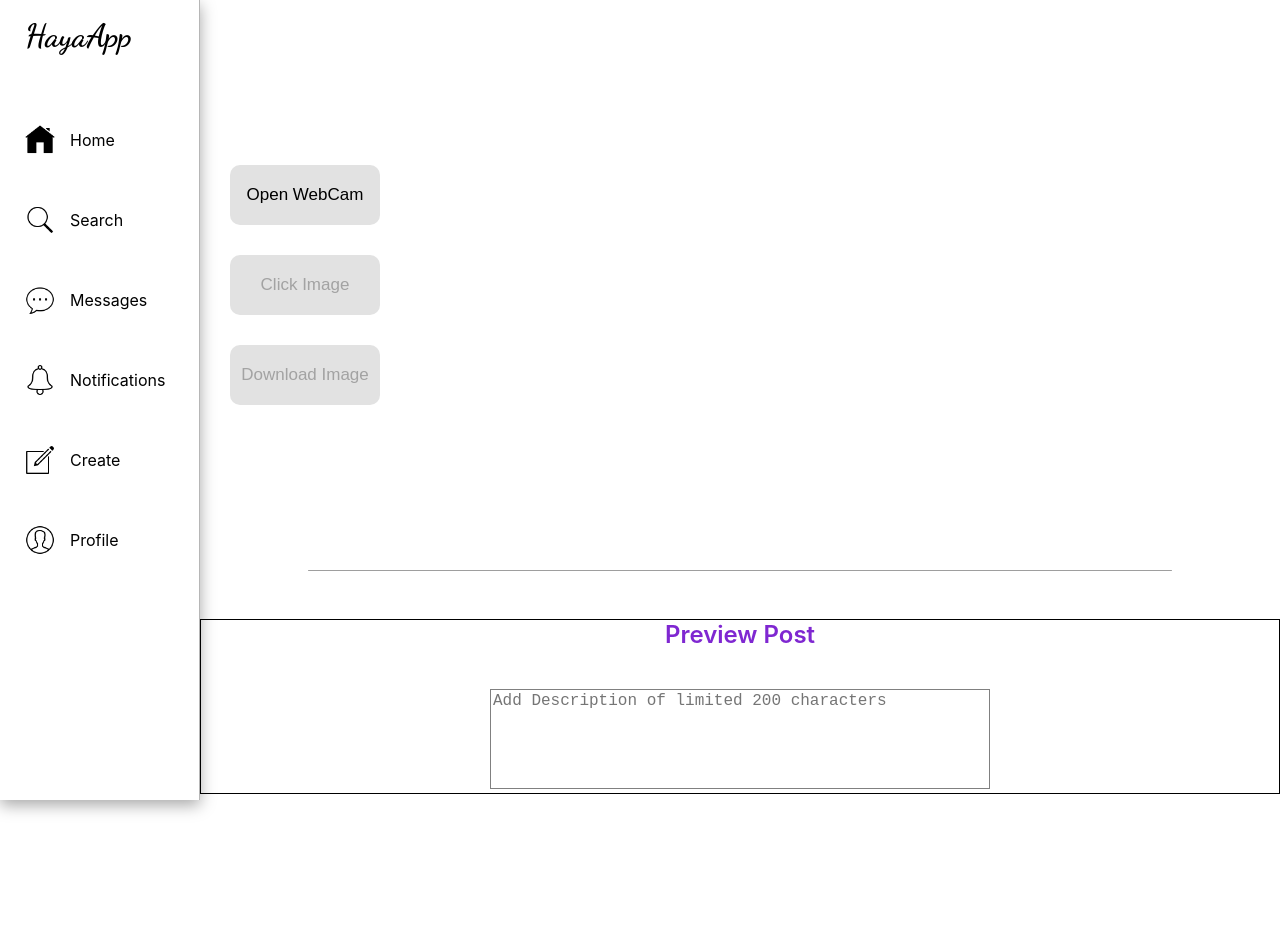
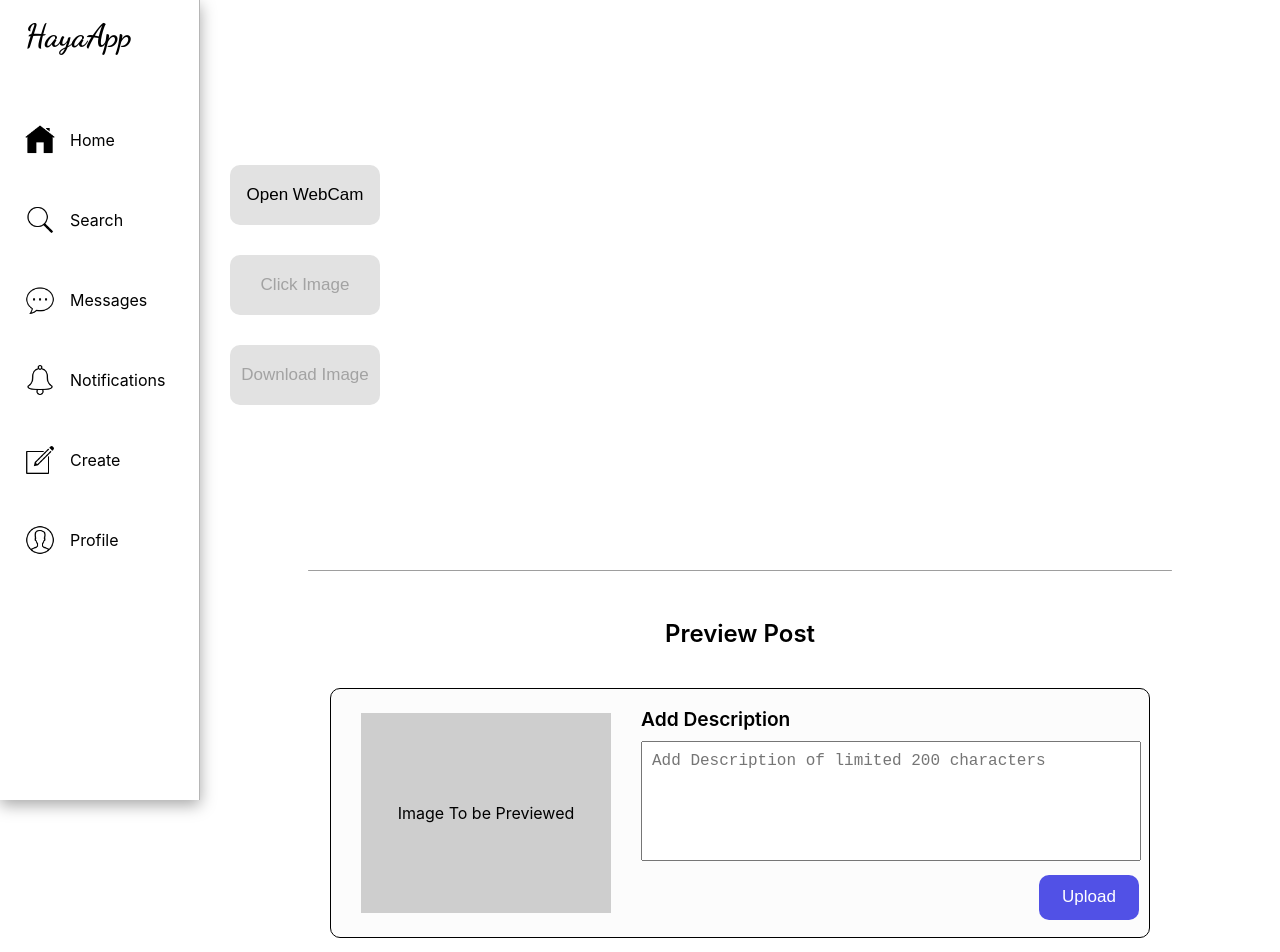
Before and after one commit to UsmanSaleem2003/MERN_Social_Media_App-HayaApp, a React (Create React App) app in the folder frontend/: page /create in a window 1280 px wide. Shown: the top 952 px of the page. Before the commit the page ends 834 px from the top, so only its background shows below. Built offline with nearby package versions, Linux system fonts and the light colour scheme.

Commit message:
Create Page Completed

```diff
--- a/frontend/src/App.js
+++ b/frontend/src/App.js
@@ -6,6 +6,7 @@ import Search from "./Pages/Search/Search";
 import Create from "./Pages/Create/Create";
 import Notifications from "./Pages/Notifications/Notifications";
 import Profile from "./Pages/Profile/Profile";
+import Login from "./Pages/Login/Login";
 import { BrowserRouter, Routes, Route } from 'react-router-dom';
 import EditProfile from './Pages/EditProfile/EditProfile';
 
@@ -16,7 +17,8 @@ function App() {
         <Sidebar />
         <div className='routess'>
           <Routes>
-            <Route path='/' element={<Home />} />
+            <Route path='/' element={<Login />} />
+            <Route path='/Home' element={<Home />} />
             <Route path='/search' element={<Search />} />
             <Route path='/messages' element={<Messages />} />
             <Route path='/notifications' element={<Notifications />} />
--- a/frontend/src/Components/AddContent/AddContent.css
+++ b/frontend/src/Components/AddContent/AddContent.css
@@ -62,7 +62,6 @@
 .webcam-btn:hover, .clickImage-btn:hover, .downloadImg-btn:hover{
     transition: 0.5s ease-in-out;
     box-shadow: rgba(50, 50, 93, 0.25) 0px 13px 27px -5px, rgba(0, 0, 0, 0.3) 0px 8px 16px -8px;
-
 }
 
 .webcam-pic{
@@ -75,15 +74,12 @@
     flex-direction: column;
     margin-top: 40px;
     align-items: center;
-    /* background-color: rgb(226, 226, 226); */
-    border: 1px solid;
-
 }
 
 .post-inputs span{
     font-size: x-large;
     font-weight: 600;
-    color: rgb(127, 39, 209);
+    color: black;
     margin-bottom: 40px;
 }
 
@@ -91,23 +87,68 @@
     display: flex;
     flex-direction: row;
     align-items: center;
+    gap: 30px;
+    width: 820px;
+    height: 250px;
+    border: 1px solid;
+    background-color: rgb(252, 252, 252);
+    border-radius: 10px;
+    padding-left: 30px;
 }
 
 .clicked-img{
     width: 250px;
     height: 200px;
     object-fit: cover;
-    margin-right: 30px;
+}
+
+.picture-data span{
+    font-size: larger;
+    font-weight: 600;
+    color: black;
+}
+
+.null-div{
+    width: 250px;
+    height: 200px;
+    background-color: rgb(206, 206, 206);
+    display: flex;
+    align-items: center;
+    justify-content: center;
 }
 
 textarea{
     width: 500px;
-    height: 100px;
+    height: 120px;
     resize: none;
     font-size: large;
-    border: 1px solid grey;
+    padding: 10px;
+    margin-top: 10px;
 }
 
 textarea:focus{
     outline: none;
 }
+
+.upload{
+    width: 100px;
+    height: 45px;
+    margin-right: 10px;
+    margin-top: 10px;
+    float: right;
+    font-size: 17px;
+    border: none;
+    display: flex;
+    align-items: center;
+    justify-content: center;
+    border-radius: 10px;
+    background-color: rgb(81, 81, 230);
+    cursor: pointer;
+    color: white;
+}
+
+.upload:hover{
+    background-color: rgb(49, 49, 209);
+    transition: 0.5s ease-in-out;
+    box-shadow: rgba(50, 50, 93, 0.25) 0px 13px 27px -5px, rgba(0, 0, 0, 0.3) 0px 8px 16px -8px;
+}
--- a/frontend/src/Components/AddContent/AddContent.js
+++ b/frontend/src/Components/AddContent/AddContent.js
@@ -6,8 +6,12 @@ export default function AddContent() {
     const [webcam, setWebcam] = useState(false); // to check whether to open camera or not
     const [capturedImage, setCapturedImage] = useState(false); // to store the clicked image
     const [imgURL, setImgURL] = useState("");
+    const [uploaded, setuploaded] = useState(false);
     const webRef = useRef(null);
 
+    const handleupload = async () => {
+        setuploaded(true);
+    }
 
     const ClickImaged = async () => {
         setCapturedImage(!capturedImage);
@@ -72,11 +76,14 @@ export default function AddContent() {
                 <div className='Preview-post-contents'>
 
                     <div className='preview-image'>
-                        {capturedImage ? <img src={imgURL} alt='clickedimg' className='clicked-img' /> : null}
+                        {capturedImage ? <img src={imgURL} alt='clickedimg' className='clicked-img' /> : <div className='null-div'>Image To be Previewed</div>}
                     </div>
 
                     <div className='picture-data'>
-                        <textarea maxLength={10} placeholder='Add Description of limited 200 characters' />
+                        <span>Add Description</span>
+                        <textarea maxLength={200} placeholder='Add Description of limited 200 characters' />
+
+                        {capturedImage ? <button onClick={handleupload} className='upload'>Upload</button> : <button className='upload' onClick={handleupload} disabled>Upload</button>}
                     </div>
                 </div>
             </div>
--- a/frontend/src/Components/Sidebar/Sidebar.js
+++ b/frontend/src/Components/Sidebar/Sidebar.js
@@ -12,11 +12,11 @@ export default function Sidebar() {
     return (
         <div className='sidebar'>
             <div className='logo'>
-                <Link to={"/"}><span className='logo_span'>HayaApp</span></Link>
+                <Link to={"/Home"}><span className='logo_span'>HayaApp</span></Link>
             </div>
 
             <div className='sidebar-btns'>
-                <Link to={"/"}><img src={home_icon} alt='home_icon' /><span>Home</span></Link>
+                <Link to={"/Home"}><img src={home_icon} alt='home_icon' /><span>Home</span></Link>
                 <Link to={"/search"}><img src={search_icon} alt='search_icon' /><span>Search</span></Link>
                 <Link to={"/messages"}><img src={message_icon} alt='message_icon' /><span>Messages</span></Link>
                 <Link to={"/notifications"}><img src={notification_icon} alt='notification_icon' /><span>Notifications</span></Link>
--- /dev/null
+++ b/frontend/src/Pages/Login/Login.js
@@ -0,0 +1,10 @@
+import React from 'react'
+
+
+export default function Login() {
+    return (
+        <div>
+            Login
+        </div>
+    )
+}
```
Also changed, not shown: frontend/src/Pages/Login/Login.css (added).
